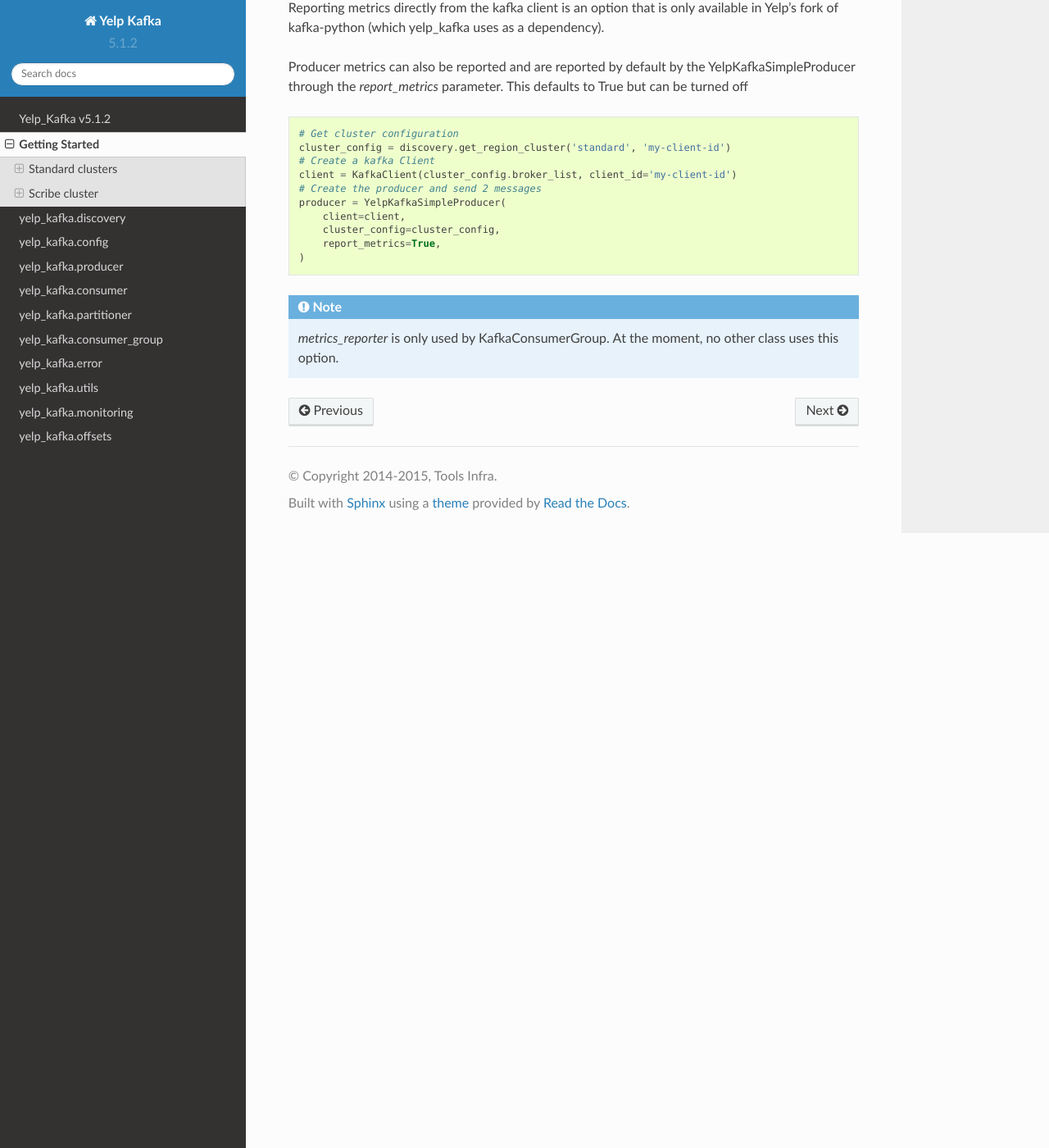
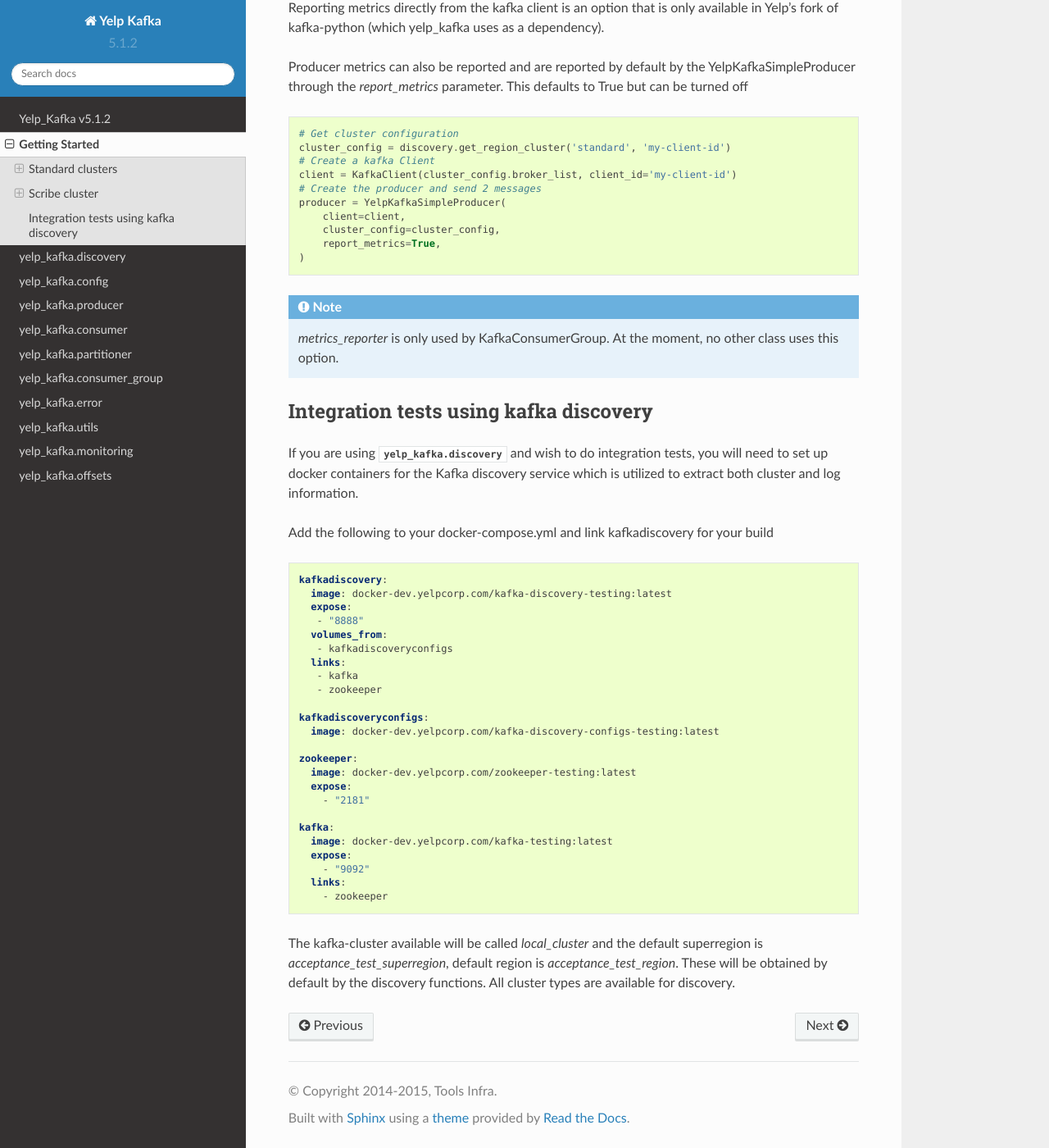
Before and after one commit to Yelp/yelp_kafka, a Sphinx documentation site: the page built from docs/source/getting_started.rst, in a window 1280 px wide and 1400 px high, scrolled down 6596 px. Shown: the whole window at 82% size. Built offline with Sphinx 7.4.7 and the Read the Docs theme 2.0.0, drawn with Linux system fonts in a browser that asks for light colours.

Commit message:
Document how to use kafka discovery in integration tests

```diff
--- a/docs/source/getting_started.rst
+++ b/docs/source/getting_started.rst
@@ -359,3 +359,43 @@
 
   `metrics_reporter` is only used by KafkaConsumerGroup. At the moment, no other
   class uses this option.
+
+Integration tests using kafka discovery
+---------------------------------------
+
+If you are using :py:mod:`yelp_kafka.discovery` and wish to do integration tests, you will need
+to set up docker containers for the Kafka discovery service which is utilized to extract both
+cluster and log information.
+
+Add the following to your docker-compose.yml and link kafkadiscovery for your build
+
+.. code-block:: yaml
+
+    kafkadiscovery:
+      image: docker-dev.yelpcorp.com/kafka-discovery-testing:latest
+      expose:
+       - "8888"
+      volumes_from:
+       - kafkadiscoveryconfigs
+      links:
+       - kafka
+       - zookeeper
+
+    kafkadiscoveryconfigs:
+      image: docker-dev.yelpcorp.com/kafka-discovery-configs-testing:latest
+
+    zookeeper:
+      image: docker-dev.yelpcorp.com/zookeeper-testing:latest
+      expose:
+        - "2181"
+
+    kafka:
+      image: docker-dev.yelpcorp.com/kafka-testing:latest
+      expose:
+        - "9092"
+      links:
+        - zookeeper
+
+The kafka-cluster available will be called `local_cluster` and the default superregion is
+`acceptance_test_superregion`, default region is `acceptance_test_region`. These will be
+obtained by default by the discovery functions. All cluster types are available for discovery.
```
